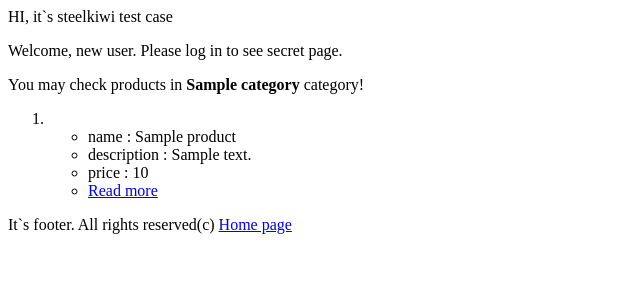
After one commit to ignsv/steelkiwi, a Django app: template kiwisite/product/templates/product/products.html in a window 1280 px wide. The commit adds this page. Shown: the top 300 px of the page, without its empty margins (0-640 px from the left). Run offline with Django 3.2, Linux system fonts and the light colour scheme; the template is opened without the code that fills it: most values are stand-ins (such as "Sample title", 1, 10 or a date in 2020).

Commit message:
add category page and appropriate view

```diff
--- a/kiwisite/product/templates/product/categories.html
+++ b/kiwisite/product/templates/product/categories.html
@@ -13,13 +13,13 @@
 
                 <li>slug : {{ category.slug}}</li>
 
-                <li><a href="{% url 'product:index' %}">Read more</a></li>
+                <li><a href="{% url 'product:products' category.slug%}">Read more</a></li>
             </ul>
         </li>
     {% endfor %}
     </ol>
 {% else %}
-    <p>There are no categories at all!.</p>
+    <p>There are no categories at all!</p>
 {% endif %}
 
 
--- /dev/null
+++ b/kiwisite/product/templates/product/products.html
@@ -0,0 +1,26 @@
+{% extends 'base.html' %}
+
+{% block content %}
+<p>You may check products in <strong>{{category.name}}</strong> category!</p>
+{% if product_list %}
+    <ol>
+    {% for product in product_list %}
+        <li>
+            <ul>
+                <li>name : {{ product.name }}</li>
+
+                <li>description : {{ product.description}}</li>
+
+                <li>price : {{ product.price}}</li>
+
+                <li><a href="{% url 'product:index'%}">Read more</a></li>
+            </ul>
+        </li>
+    {% endfor %}
+    </ol>
+{% else %}
+    <p>There are no products in this category!</p>
+{% endif %}
+
+
+{% endblock content %}
--- a/kiwisite/product/urls.py
+++ b/kiwisite/product/urls.py
@@ -6,4 +6,6 @@ app_name = 'product'
 urlpatterns = [
     url(r'^$', views.index, name='index'),
     url(r'^products/$', views.categories, name='categories'),
+    url(r'^products/(?P<category_slug>[\w-]+)/$', views.products, name='products'),
+    url(r'^products/(?P<category_slug>[\w-]+)/(?P<category_slug>[\w-]+)/$', views.products, name='product'),
 ]
```
Also changed, not shown: kiwisite/product/views.py (+8 -4 lines).
